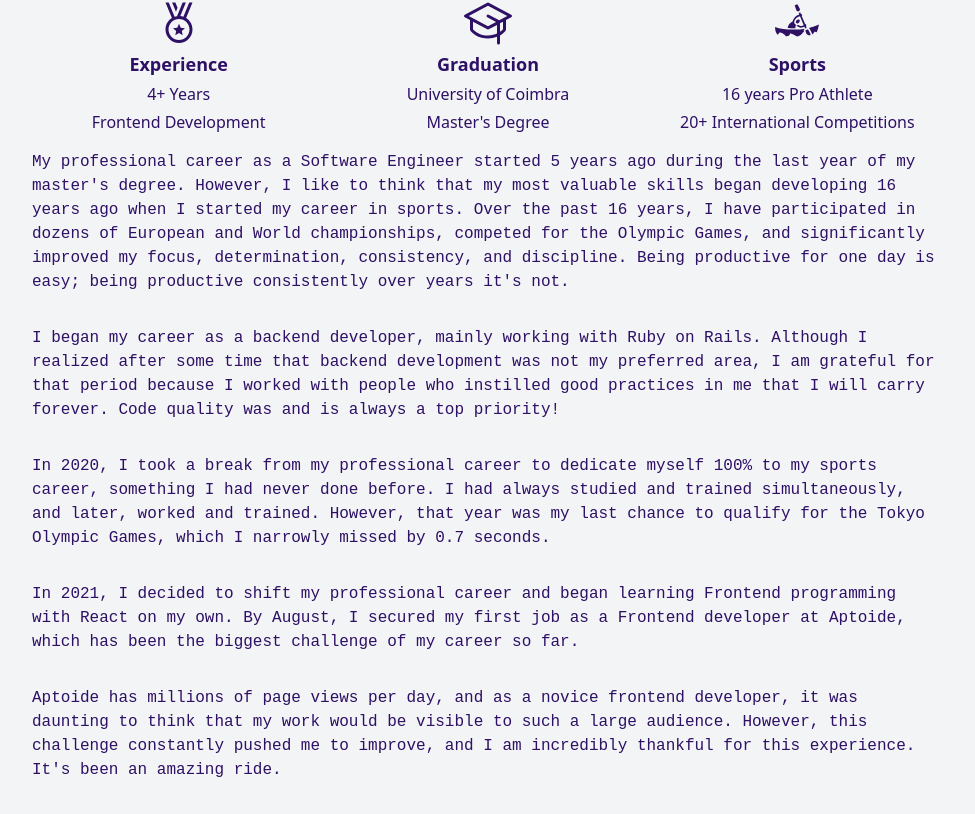
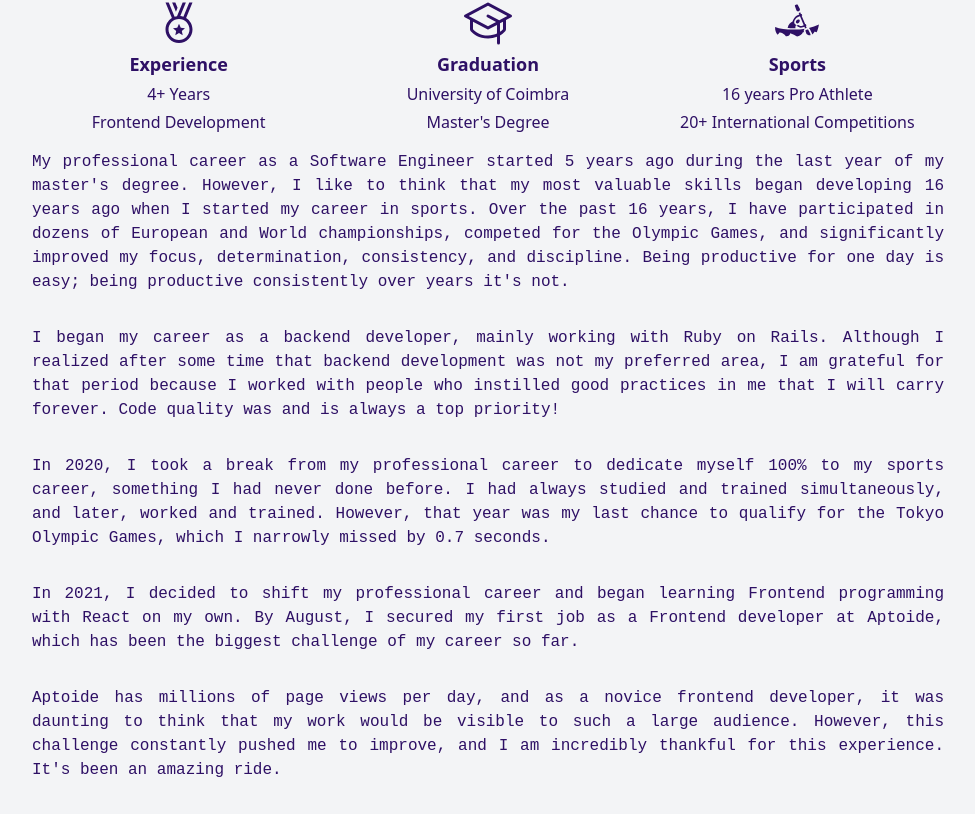
Before and after one commit to Brunoa94/dev-bruno-afonso, a React (Create React App) app: page / in a window 1280 px wide. Shown: the part 926-1740 px from the top of the page, without its empty margins (152-1127 px from the left). Built offline with nearby package versions, Linux system fonts and the light colour scheme.

Commit message:
Curriculum updated

```diff
--- a/src/components/overYears.js
+++ b/src/components/overYears.js
@@ -29,11 +29,11 @@ function OverYears() {
           {experienceCard(<GiCanoe className='text-violet-950 text-5xl'/>, "Sports", "16 years Pro Athlete", "20+ International Competitions")}
         </div>
         <div className='w-full flex flex-col items-center'>
-            <p className='my-4 text-violet-950 font-reddit'>My professional career as a Software Engineer started 5 years ago during the last year of my master's degree. However, I like to think that my most valuable skills began developing 16 years ago when I started my career in sports. Over the past 16 years, I have participated in dozens of European and World championships, competed for the Olympic Games, and significantly improved my focus, determination, consistency, and discipline. Being productive for one day is easy; being productive consistently over years it's not.</p>
-            <p className='my-4 text-violet-950 font-reddit'>I began my career as a backend developer, mainly working with Ruby on Rails. Although I realized after some time that backend development was not my preferred area, I am grateful for that period because I worked with people who instilled good practices in me that I will carry forever. Code quality was and is always a top priority!</p>
-            <p className='my-4 text-violet-950 font-reddit'>In 2020, I took a break from my professional career to dedicate myself 100% to my sports career, something I had never done before. I had always studied and trained simultaneously, and later, worked and trained. However, that year was my last chance to qualify for the Tokyo Olympic Games, which I narrowly missed by 0.7 seconds.</p>
-            <p className='my-4 text-violet-950 font-reddit'>In 2021, I decided to shift my professional career and began learning Frontend programming with React on my own. By August, I secured my first job as a Frontend developer at Aptoide, which has been the biggest challenge of my career so far.</p>
-            <p className='my-4 text-violet-950 font-reddit'>Aptoide has millions of page views per day, and as a novice frontend developer, it was daunting to think that my work would be visible to such a large audience. However, this challenge constantly pushed me to improve, and I am incredibly thankful for this experience. It's been an amazing ride.</p>
+            <p className='my-4 text-violet-950 font-reddit text-justify'>My professional career as a Software Engineer started 5 years ago during the last year of my master's degree. However, I like to think that my most valuable skills began developing 16 years ago when I started my career in sports. Over the past 16 years, I have participated in dozens of European and World championships, competed for the Olympic Games, and significantly improved my focus, determination, consistency, and discipline. Being productive for one day is easy; being productive consistently over years it's not.</p>
+            <p className='my-4 text-violet-950 font-reddit text-justify'>I began my career as a backend developer, mainly working with Ruby on Rails. Although I realized after some time that backend development was not my preferred area, I am grateful for that period because I worked with people who instilled good practices in me that I will carry forever. Code quality was and is always a top priority!</p>
+            <p className='my-4 text-violet-950 font-reddit text-justify'>In 2020, I took a break from my professional career to dedicate myself 100% to my sports career, something I had never done before. I had always studied and trained simultaneously, and later, worked and trained. However, that year was my last chance to qualify for the Tokyo Olympic Games, which I narrowly missed by 0.7 seconds.</p>
+            <p className='my-4 text-violet-950 font-reddit text-justify'>In 2021, I decided to shift my professional career and began learning Frontend programming with React on my own. By August, I secured my first job as a Frontend developer at Aptoide, which has been the biggest challenge of my career so far.</p>
+            <p className='my-4 text-violet-950 font-reddit text-justify'>Aptoide has millions of page views per day, and as a novice frontend developer, it was daunting to think that my work would be visible to such a large audience. However, this challenge constantly pushed me to improve, and I am incredibly thankful for this experience. It's been an amazing ride.</p>
             <img className='w-[300px] mt-3 rounded-full flex lg:hidden' src="/photo-1.png"/>
         </div>
       </div>
--- a/src/components/second-home.js
+++ b/src/components/second-home.js
@@ -104,7 +104,7 @@ const Home = () => {
                   }}
                   whileTap={{ scale: 0.9 }}
                   className='bg-violet-950 flex items-center justify-center px-10 py-2 w-fit cursor-pointer rounded-xl'>
-                    <span className='text-white font-reddit text-base uppercase'>Resume</span>
+                    <a href="./curriculum_vitae.pdf" download="Curriculum - Bruno Afonso" className='text-white font-reddit text-base uppercase'>Resume</a>
                   </motion.div>
                   <motion.a
                   whileHover={{
```
Also changed, not shown: 1 other file (tests, documents, lock files or other folders).
